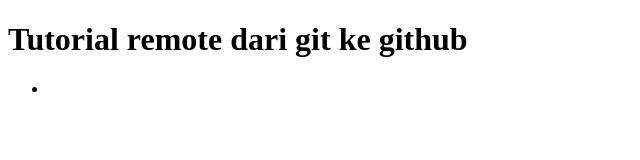
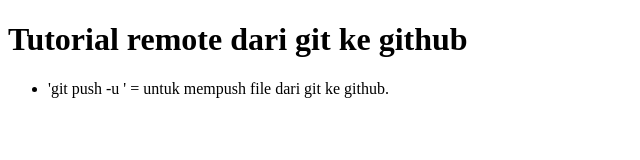
Before and after one commit to sKinayung/remote-test-2, a plain HTML site: page index.html in a window 1280 px wide. Shown: the whole page, without its empty margins (0-640 px from the left). Drawn offline with Linux system fonts and the light colour scheme.

Commit message:
Mengubah isi file index.html

```diff
--- a/index.html
+++ b/index.html
@@ -9,7 +9,7 @@
 
  <h1>Tutorial remote dari git ke github</h1>
  <ul>
-  <li></li>
+  <li>'git push -u <nama_remote> <nama_branch>' = untuk mempush file dari git ke github.</li>
  </ul>
 </body>
 </html>
```
